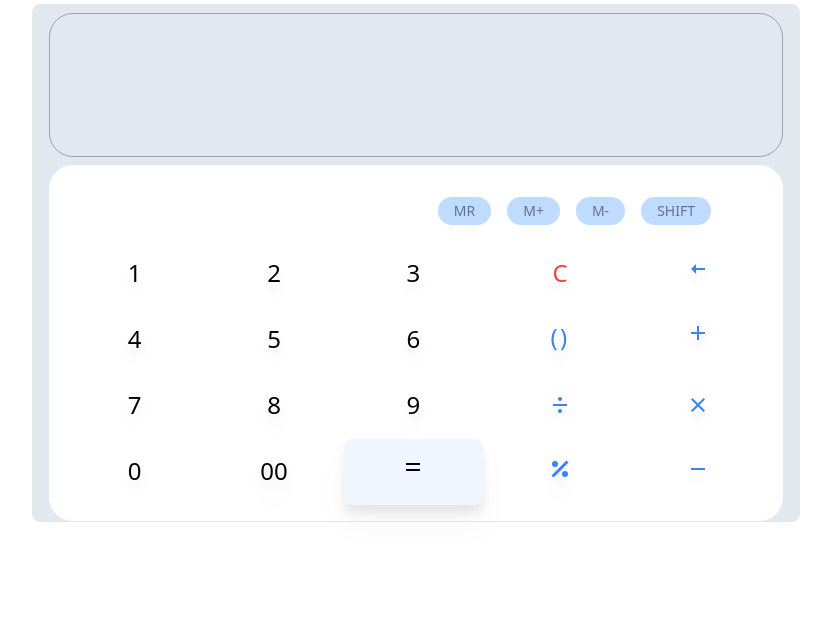
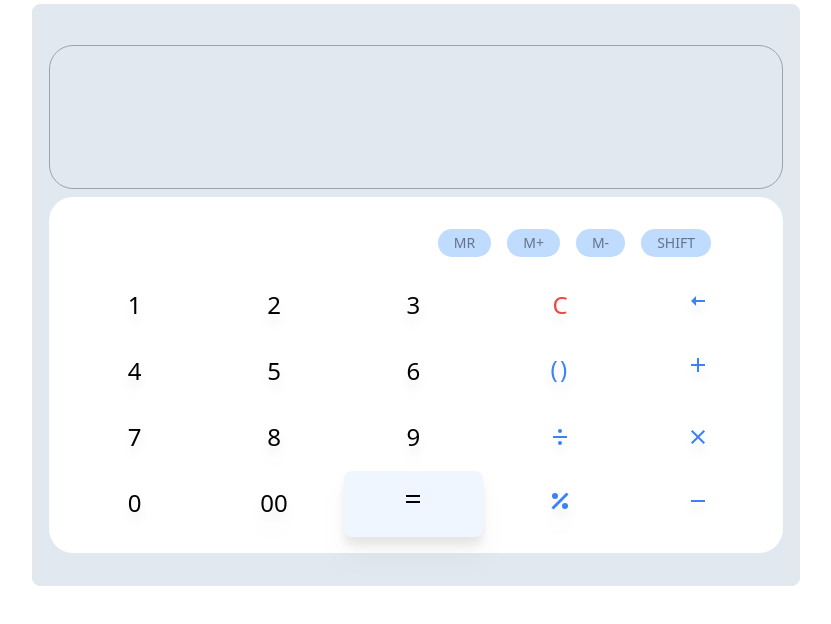
Before and after one commit to Kimbohlovette/iknitespace-exercises, a plain HTML site: page iknite-ex5/src/app/index.html in a window 1280 px wide. Shown: the whole page, without its empty margins (224-1055 px from the left). Drawn offline with Linux system fonts and the light colour scheme.

Commit message:
Adjusted vertical padding for small and large breakpoints

```diff
--- a/iknite-ex5/src/app/index.html
+++ b/iknite-ex5/src/app/index.html
@@ -9,7 +9,7 @@
     <title>Calculator</title>
 </head>
 <body class="container mx-auto">
-    <main class="max-w-3xl mx-auto px-2 sm:px-4 my-1 border bg-slate-200 select-none rounded-lg max-h-[100vh]">
+    <main class="max-w-3xl mx-auto px-1 sm:px-4 my-1 border bg-slate-200 select-none rounded-lg max-h-[100vh] sm:py-8">
         <div class="px-8 py-4 h-36 flex flex-col items-end relative border border-gray-400 rounded-3xl my-2">
             <div id="shift" class="hidden absolute top-0 left-3/4 text-xs bg-slate-50 p-1 rounded-lg my-1">shift</div>
 
```
Also changed, not shown: iknite-ex5/src/app/styles.css.
